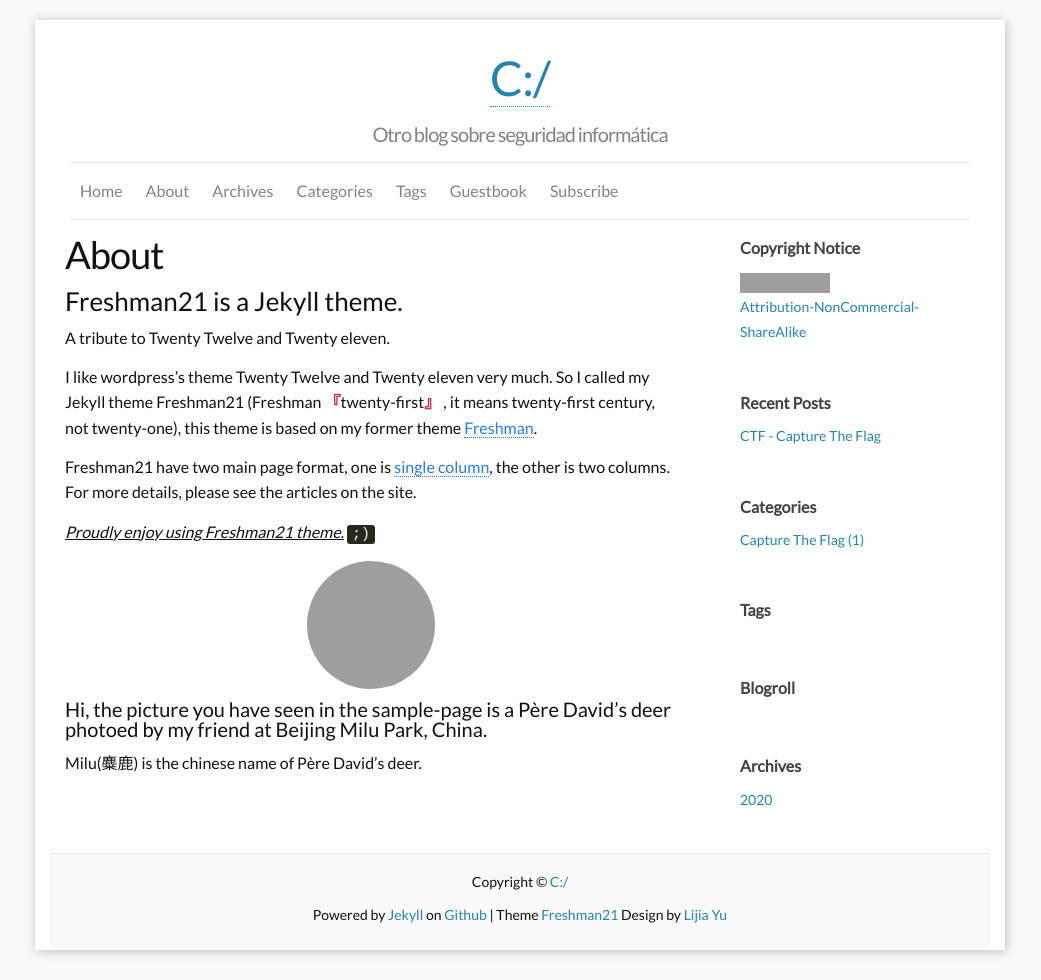
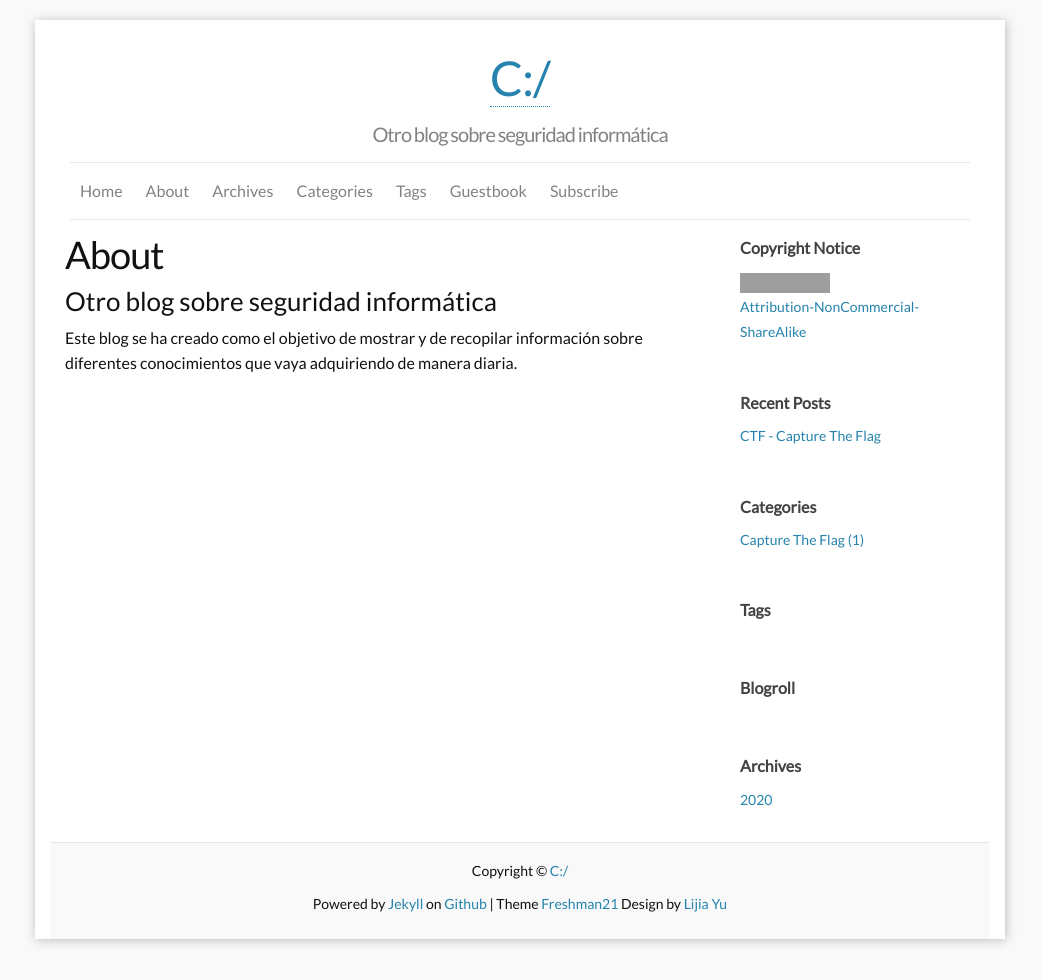
Before and after one commit to marselia/marselia.github.io, a Jekyll site: the page built from b_about.md, in a window 1280 px wide. Shown: the whole page, without its empty margins (120-1161 px from the left). Built offline with Jekyll 4.4.1, drawn with Linux system fonts in a browser that asks for light colours; comment, search, counter and statistics services are not loaded; grey boxes are pictures that could not be loaded.

Commit message:
Update b_about.md

```diff
--- a/b_about.md
+++ b/b_about.md
@@ -6,19 +6,6 @@ permalink: /about/
 ---
 
 
-### Freshman21 is a Jekyll theme.
+### Otro blog sobre seguridad informática
 
-A tribute to Twenty Twelve and Twenty eleven.
-
-I like wordpress's theme Twenty Twelve and Twenty eleven very much.
-So I called my Jekyll theme Freshman21 (Freshman <q>twenty-first</q> , it means twenty-first century, not twenty-one), this theme is based on my former theme [Freshman](https://github.com/yulijia/freshman/).
-
-Freshman21 have two main page format, one is [single column](http://yulijia.net/en/  "see demo"), the other is two columns. For more details, please see the articles on the site.
-
-<cite>Proudly enjoy using Freshman21 theme.</cite> <code>;)</code>
-
-![麋鹿](https://i.imgur.com/Mdc4szJl.jpg){: .img-about}
-
-#### Hi, the picture you have seen in the sample-page is a Père David's deer photoed by my friend at Beijing Milu Park, China.
-
-Milu(麋鹿) is the chinese name of Père David's deer.
+Este blog se ha creado como el objetivo de mostrar y de recopilar información sobre diferentes conocimientos que vaya adquiriendo de manera diaria.
```
